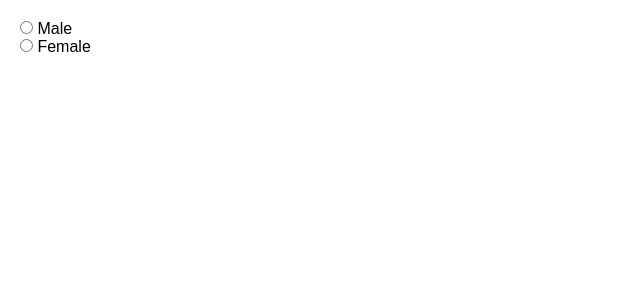
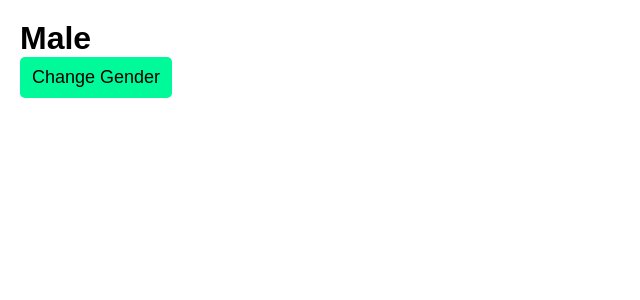
Before and after one commit to swagatobhandariofficial-cpu/MyUpdates, a React (Vite) app in the folder 002class/: page / in a window 1280 px wide. Shown: the top 300 px of the page, without its empty margins (0-640 px from the left). Built offline with nearby package versions, Linux system fonts and the light colour scheme.

Commit message:
Gender cng react

```diff
--- a/002class/src/App.jsx
+++ b/002class/src/App.jsx
@@ -1,17 +1,19 @@
-import React from 'react'
+import React, { useState } from 'react'
 
 const App = () => {
+  const [gender, setGende] = useState('Male')
+  function chngend() {
+    if (gender == 'Male'){
+      setGende('Female')
+    }
+    else{
+      setGende('Male')
+    }
+  }
   return (
     <div className='parent'>
-      <div>
-        <input type="radio" name="gender" id="male" />
-        <label htmlFor="male"> Male</label>
-      </div>
-
-      <div>
-        <input type="radio" name="gender" id="female" />
-        <label htmlFor="female"> Female</label>
-      </div>
+      <h1>{gender}</h1>
+      <button onClick={chngend}>Change Gender</button>
     </div>
   )
 }
--- a/002class/src/index.css
+++ b/002class/src/index.css
@@ -19,3 +19,16 @@ html,body{
   padding: 20px;
 
 }
+
+button{
+  padding: 10px 12px;
+  background-color:mediumspringgreen;
+  font-size: large;
+  border-radius: 5px;
+  border: 0px;
+
+}
+
+button:active{
+  scale: 0.95;
+}
```
